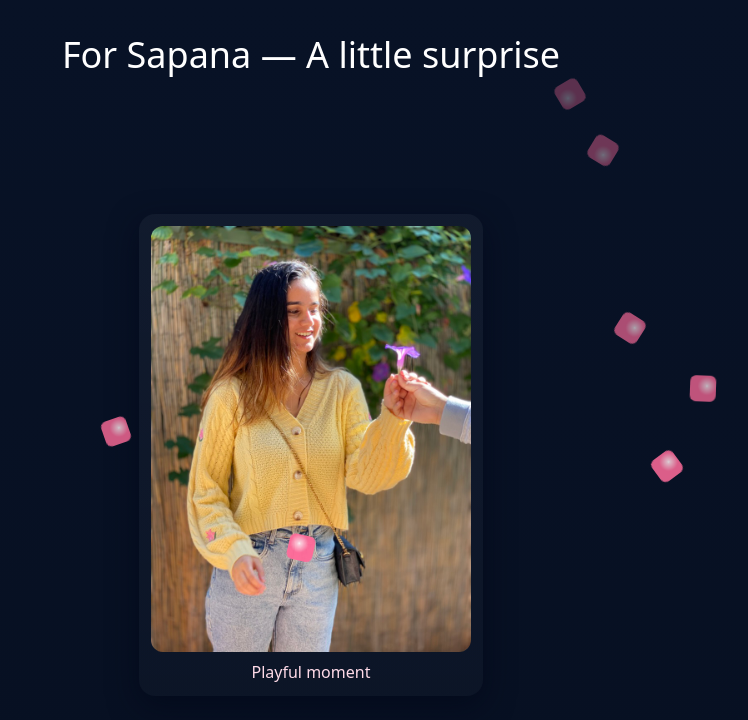
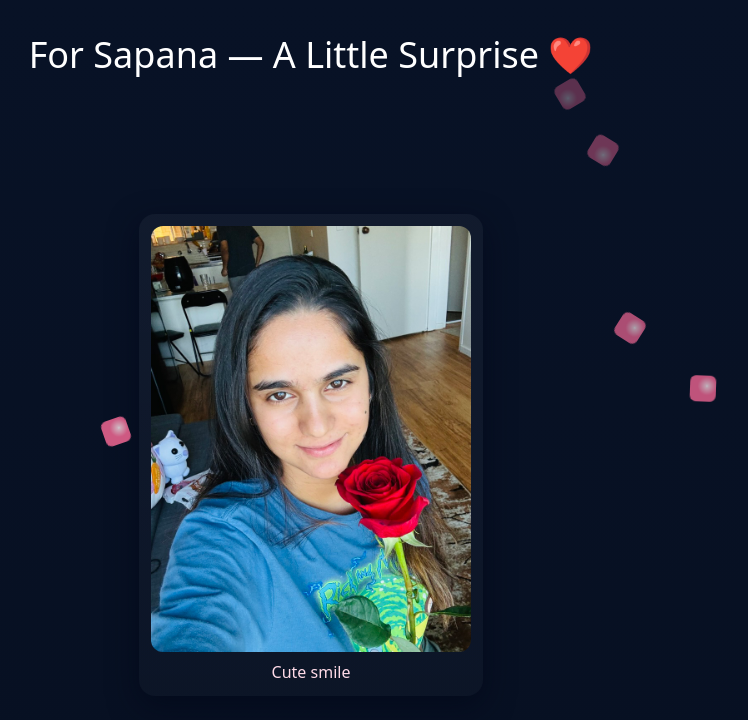
Before and after one commit to SunilSubedi/portfolio, a React (Vite) app: page /valentine in a window 1280 px wide. Shown: the top 720 px of the page, without its empty margins (329-1077 px from the left). Built offline with nearby package versions, Linux system fonts and the light colour scheme.

Commit message:
updated valintine

```diff
--- a/src/component/Valentine.jsx
+++ b/src/component/Valentine.jsx
@@ -15,10 +15,10 @@ export default function Valentine(){
   useEffect(()=>{
     // sequence: intro -> sapana1 -> sapana2 -> sapana3 -> sapana4 -> final reveal
     let t1 = setTimeout(()=> setStage(1), 2000)
-    let t2 = setTimeout(()=> setStage(2), 4800)
-    let t3 = setTimeout(()=> setStage(3), 7800)
-    let t4 = setTimeout(()=> setStage(4), 10800)
-    let t5 = setTimeout(()=> setStage(5), 15800)
+    let t2 = setTimeout(()=> setStage(2), 5800)
+    let t3 = setTimeout(()=> setStage(3), 8800)
+    let t4 = setTimeout(()=> setStage(4), 11800)
+    let t5 = setTimeout(()=> setStage(5), 16800)
     return ()=>{ clearTimeout(t1); clearTimeout(t2); clearTimeout(t3); clearTimeout(t4); clearTimeout(t5) }
   }, [])
 
@@ -62,9 +62,10 @@ export default function Valentine(){
       p.className = 'fw'
       p.style.left = px + 'px'
       p.style.top = py + 'px'
-      p.style.width = (6 + Math.random()*10) + 'px'
-      p.style.height = (6 + Math.random()*10) + 'px'
-      p.style.background = colors[Math.floor(Math.random()*colors.length)]
+      // use a heart character as the particle instead of a colored box
+      p.textContent = '❤'
+      p.style.fontSize = (10 + Math.random()*28) + 'px'
+      p.style.color = colors[Math.floor(Math.random()*colors.length)]
       p.style.transform = `translate(-50%,-50%) scale(${0.6 + Math.random()*0.8})`
       parent.appendChild(p)
       // random trajectory
@@ -81,18 +82,29 @@ export default function Valentine(){
     }
   }
 
-  function rainFlowers(){
+  function rainFlowers({count = 100, emojis = ['🌸','🌺','🌹'], duration = 10000} = {}){
     const parent = containerRef.current
     if(!parent) return
-    const count = 150
+    // distribute flowers across the width with small jitter to create visible gaps
     for(let i=0;i<count;i++){
       const f = document.createElement('div')
       f.className = 'flower'
-      f.style.left = Math.random()*100 + '%'
-      f.style.fontSize = (12 + Math.random()*22) + 'px'
-      f.textContent = '🌸'
+      // even spacing + jitter
+      const base = (i / Math.max(1, count - 1)) * 100
+      const jitter = (Math.random() * 8) - 4 // +/-4%
+      let leftVal = Math.min(98, Math.max(2, base + jitter))
+      f.style.left = leftVal + '%'
+      // slightly larger and more visible
+      f.style.fontSize = (14 + Math.random()*30) + 'px'
+      f.style.opacity = 0.98
+      f.style.textShadow = '0 2px 6px rgba(0,0,0,0.45)'
+      f.textContent = emojis[Math.floor(Math.random()*emojis.length)]
+      // slow down individually a little for a more relaxed fall
+      const extra = Math.random() * 2500
+      const durMs = duration + extra
+      f.style.animationDuration = (durMs/1000) + 's'
       parent.appendChild(f)
-      setTimeout(()=> f.remove(), 7000)
+      setTimeout(()=> f.remove(), durMs + 400)
     }
   }
 
@@ -165,7 +177,9 @@ export default function Valentine(){
 
   return (
     <div ref={containerRef} className="valentine-root">
-      <div className="v-top"> <h1 className="v-title">For Sapana — A little surprise</h1></div>
+      <div className="v-top">
+        <h1 className="v-title">For Sapana — A Little Surprise <span className="v-title-heart">❤</span></h1>
+      </div>
 
       <div className="v-center">
         {stage===0 && (
@@ -210,7 +224,12 @@ export default function Valentine(){
               <div className="revealText">Sapana, will you be my Valentine?</div>
             </div>
             <div className="revealActions">
-              <button ref={yesRef} className="v-yes" onClick={() => { doFireworks(); rainFlowers(); }}>Yes ❤️</button>
+              <button ref={yesRef} className="v-yes" onClick={() => {
+                doFireworks()
+                // two waves: first wave mostly roses, then mixed blooms
+                setTimeout(()=> rainFlowers({count:180, emojis:['🌹','🌺'], duration:8000}), 300)
+                setTimeout(()=> rainFlowers({count:220, emojis:['🌸','🌺','🌹'], duration:9000}), 1200)
+              }}>Yes ❤️</button>
               <button ref={noRef} className="v-no" onClick={() => { swapButtons(); setTimeout(resetSwap, 1400); }}>No</button>
             </div>
           </div>
@@ -243,7 +262,7 @@ export default function Valentine(){
         @keyframes fallFlower{0%{transform:translateY(-20vh) scale(0.6);opacity:1}100%{transform:translateY(100vh) scale(1);opacity:0}}
 
         /* fireworks particles */
-        .fw{position:absolute;width:10px;height:10px;border-radius:50%;opacity:0.95;transform-origin:center;pointer-events:none;z-index:60}
+        .fw{position:absolute;font-size:14px;line-height:1;opacity:0.95;transform-origin:center;pointer-events:none;z-index:60}
         .fw-go{animation:fw-move 3.5s ease-out forwards}
         @keyframes fw-move{0%{transform:translate(-50%,-50%) scale(0.6);opacity:1}100%{transform:translate(calc(var(--dx) - 50%), calc(var(--dy) - 50%)) scale(0.2);opacity:0}}
         /* floating hearts */
```
